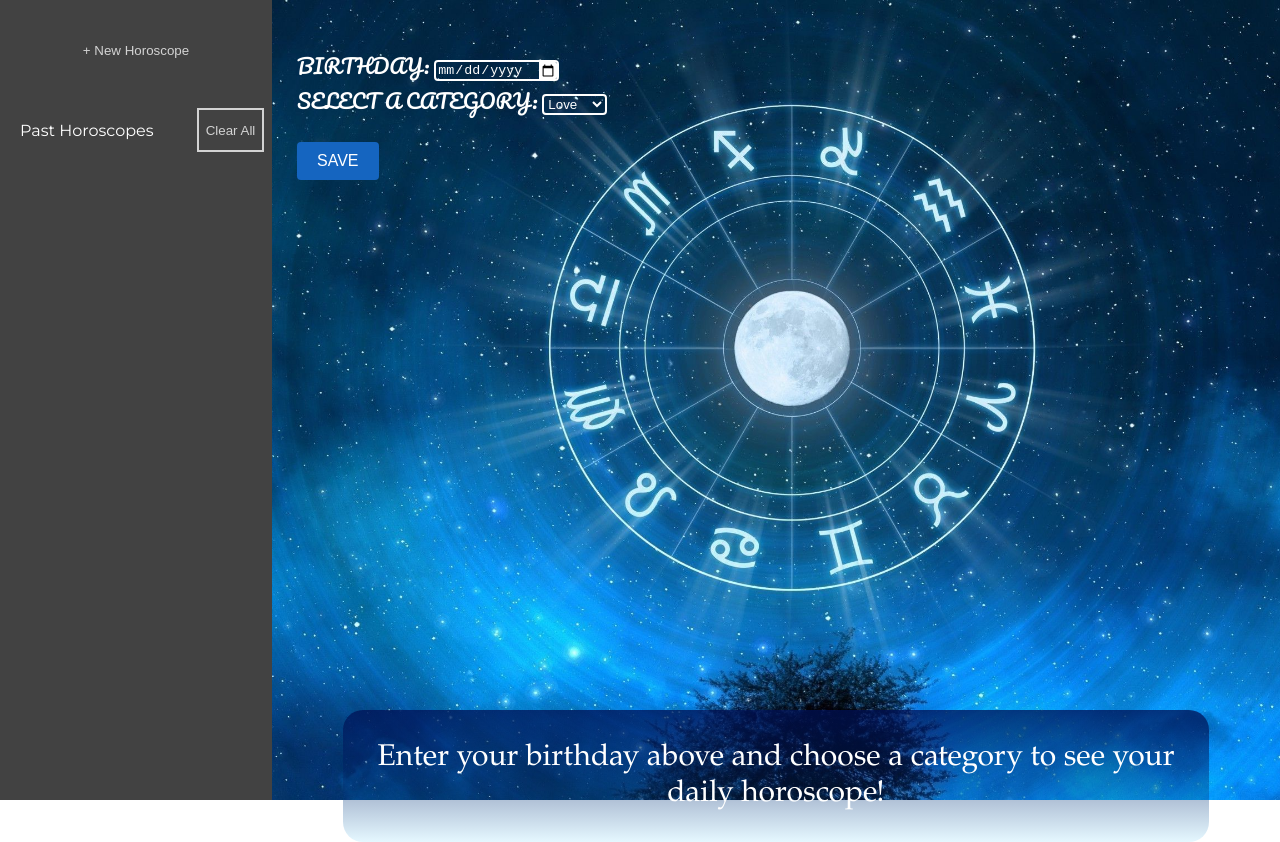
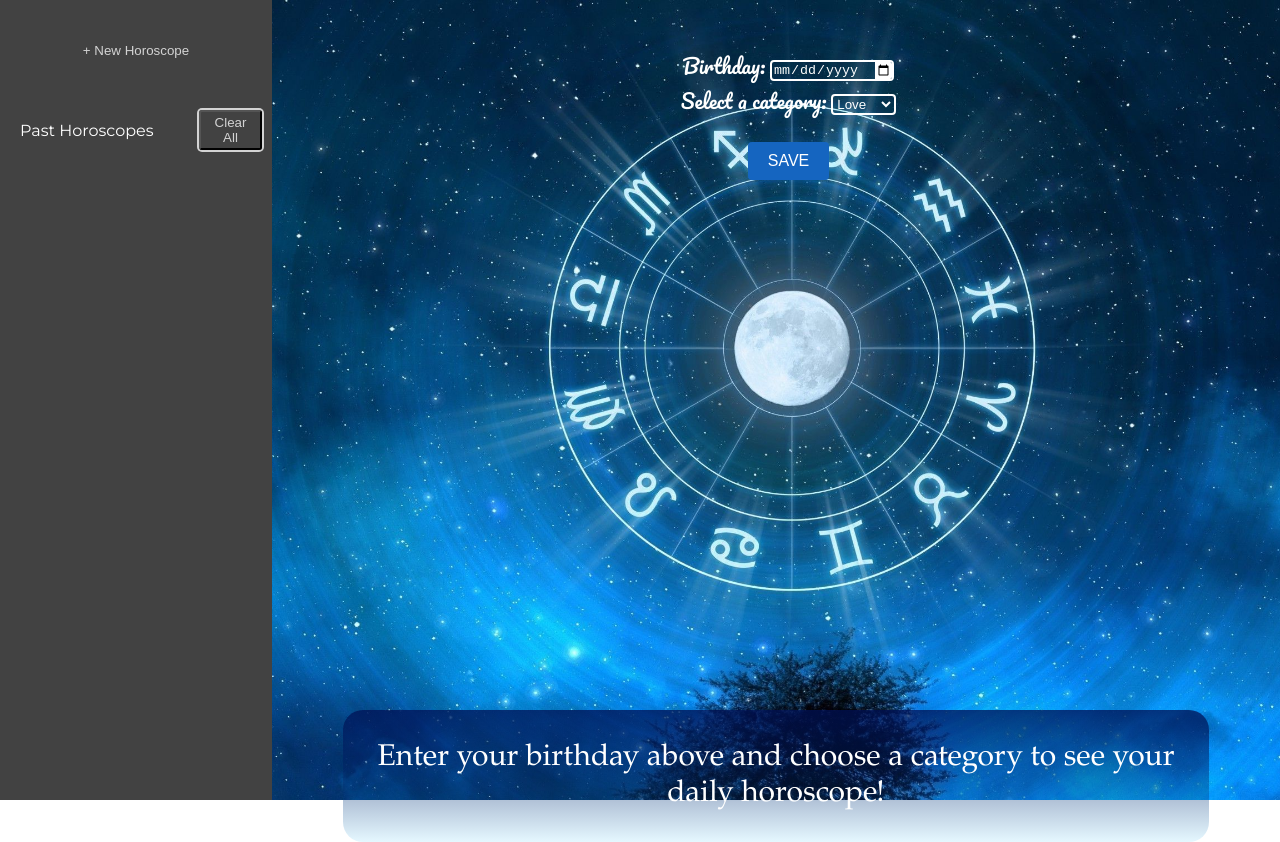
Before and after one commit to cse110-sp23-group5/cse110-sp23-group5, a website with bundled scripts: page source/horoscope/horoscope.html in a window 1280 px wide. Built offline with nearby package versions, Linux system fonts and the light colour scheme.

Commit message:
ui/ux updates

```diff
--- a/source/horoscope/css/horoscope.css
+++ b/source/horoscope/css/horoscope.css
@@ -82,7 +82,7 @@ label {
 /* in Interface */
 #interface {
     font-size: 20px;
-    text-transform: uppercase;
+    /* text-transform: uppercase; */
     /* border: 3px solid rgb(0, 128, 0); */
 }
 
@@ -91,6 +91,7 @@ label {
     text-align: left;
     padding-bottom: 20px;
     margin-left: 25px;
+    text-align: center;
     /*line-height: 1.5px;*/
 
     /* so submit button isn't directly touching png */
@@ -231,7 +232,11 @@ input[type="button"]:focus {
     color: lightgrey;
     background-color: transparent;
     box-shadow: 0 0 0 2px lightgrey;
-    border: none;
+    border-radius: 3px;
+}
+
+#clear-horos:hover {
+    background-color: red;
 }
 
 #saved-list {
@@ -239,5 +244,5 @@ input[type="button"]:focus {
     display: flex;
     flex-flow: column nowrap;
     width: auto;
-    overflow-y: scroll;
+    overflow-y: auto;
 }
```
Also changed, not shown: 1 other file.
